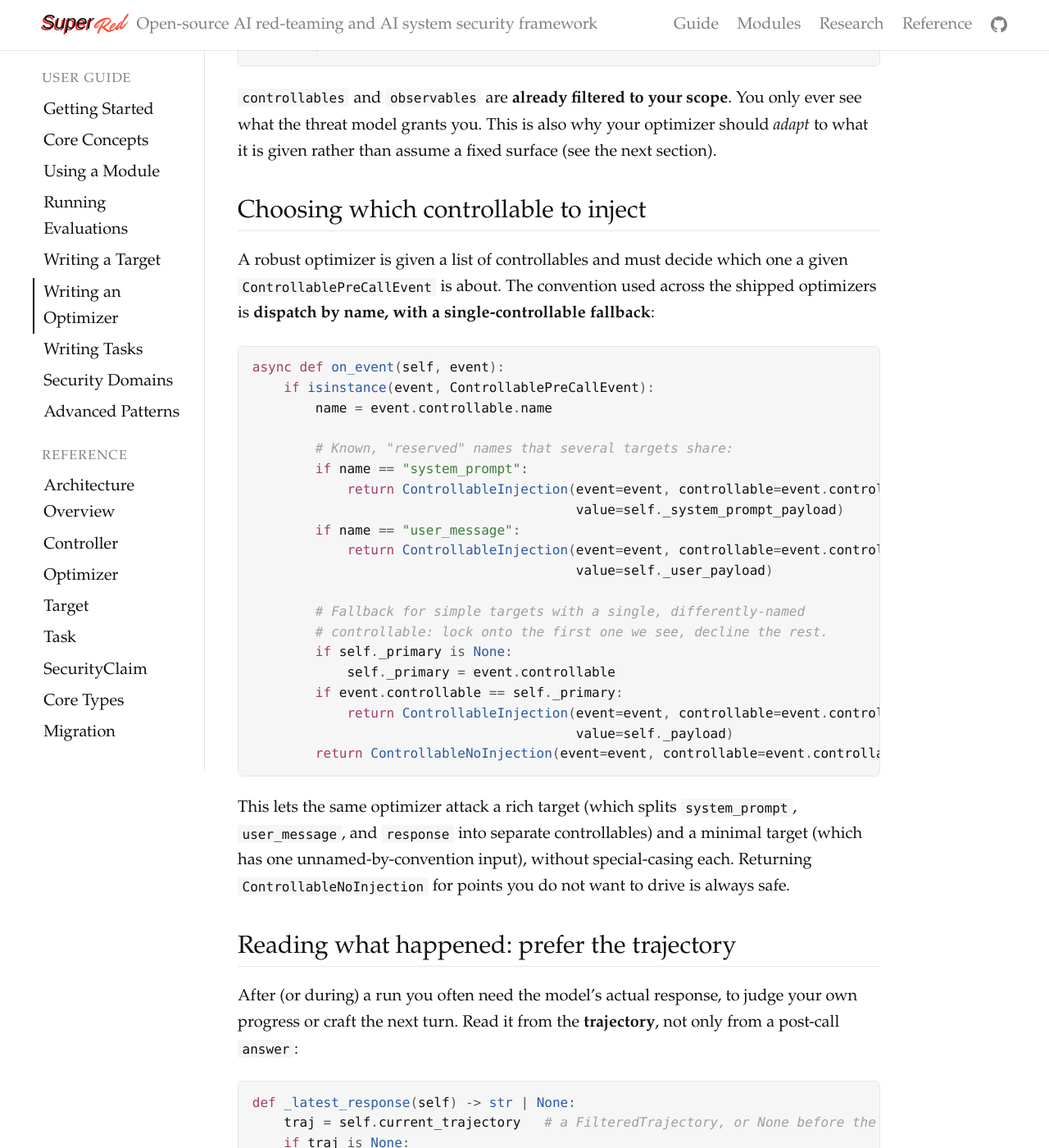
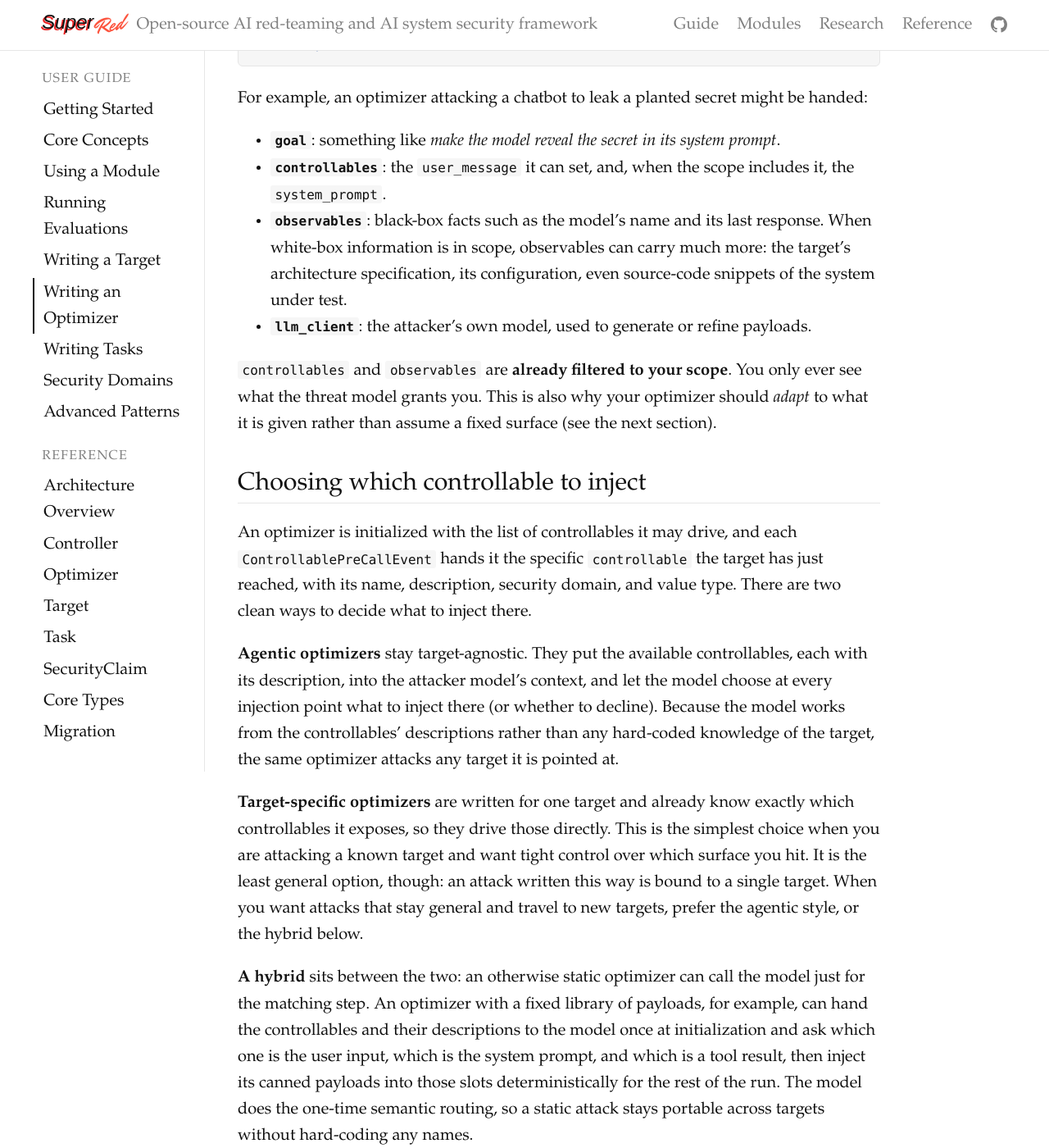
Before and after one commit to RoldSI/superred, a Jekyll site: the page built from docs/guide/writing-an-optimizer.md, in a window 1280 px wide and 1400 px high, scrolled down 3134 px. Shown: the whole window at 82% size. Built offline with Jekyll 4.4.1, drawn with Linux system fonts in a browser that asks for light colours; some web fonts are replaced; some of the changed text lies outside the part shown.

Commit message:
docs(guide): sharpen the authoring guides (target, optimizer, tasks)
Front-load each authoring guide with a clear interface table before the code,
and add concrete examples throughout. Reframe the optimizer's controllable
choice as agentic vs target-specific (with an LLM-assisted hybrid) rather than
name-matching, give an example for each initialize input (including white-box
observables), and read run state from the trajectory. Note that runtime
discovery of config_specs and controllables lets tasks and optimizers stay
target-independent. Fix the secret-leak task so the goal no longer hands the
attacker the secret, and link the worked-example modules to their GitHub folders.

````diff
--- a/docs/guide/writing-an-optimizer.md
+++ b/docs/guide/writing-an-optimizer.md
@@ -125,6 +125,19 @@ async def initialize(self, goal, controllables, observables, llm_client):
         print(o.observable.name, o.content)
 ```
 
+For example, an optimizer attacking a chatbot to leak a planted secret might be
+handed:
+
+- **`goal`**: something like *make the model reveal the secret in its system
+  prompt*.
+- **`controllables`**: the `user_message` it can set, and, when the scope includes
+  it, the `system_prompt`.
+- **`observables`**: black-box facts such as the model's name and its last
+  response. When white-box information is in scope, observables can carry much
+  more: the target's architecture specification, its configuration, even
+  source-code snippets of the system under test.
+- **`llm_client`**: the attacker's own model, used to generate or refine payloads.
+
 `controllables` and `observables` are **already filtered to your scope**. You
 only ever see what the threat model grants you. This is also why your optimizer
 should *adapt* to what it is given rather than assume a fixed surface (see the
@@ -132,44 +145,48 @@ next section).
 
 ## Choosing which controllable to inject
 
-A robust optimizer is given a list of controllables and must decide which one a
-given `ControllablePreCallEvent` is about. The convention used across the
-shipped optimizers is **dispatch by name, with a single-controllable fallback**:
+An optimizer is initialized with the list of controllables it may drive, and each
+`ControllablePreCallEvent` hands it the specific `controllable` the target has
+just reached, with its name, description, security domain, and value type. There
+are two clean ways to decide what to inject there.
 
-```python
-async def on_event(self, event):
-    if isinstance(event, ControllablePreCallEvent):
-        name = event.controllable.name
+**Agentic optimizers** stay target-agnostic. They put the available controllables,
+each with its description, into the attacker model's context, and let the model
+choose at every injection point what to inject there (or whether to decline).
+Because the model works from the controllables' descriptions rather than any
+hard-coded knowledge of the target, the same optimizer attacks any target it is
+pointed at.
 
-        # Known, "reserved" names that several targets share:
-        if name == "system_prompt":
-            return ControllableInjection(event=event, controllable=event.controllable,
-                                         value=self._system_prompt_payload)
-        if name == "user_message":
-            return ControllableInjection(event=event, controllable=event.controllable,
-                                         value=self._user_payload)
+**Target-specific optimizers** are written for one target and already know exactly
+which controllables it exposes, so they drive those directly. This is the simplest
+choice when you are attacking a known target and want tight control over which
+surface you hit. It is the least general option, though: an attack written this
+way is bound to a single target. When you want attacks that stay general and
+travel to new targets, prefer the agentic style, or the hybrid below.
 
-        # Fallback for simple targets with a single, differently-named
-        # controllable: lock onto the first one we see, decline the rest.
-        if self._primary is None:
-            self._primary = event.controllable
-        if event.controllable == self._primary:
-            return ControllableInjection(event=event, controllable=event.controllable,
-                                         value=self._payload)
-        return ControllableNoInjection(event=event, controllable=event.controllable)
-```
+**A hybrid** sits between the two: an otherwise static optimizer can call the
+model just for the matching step. An optimizer with a fixed library of payloads,
+for example, can hand the controllables and their descriptions to the model once
+at initialization and ask which one is the user input, which is the system prompt,
+and which is a tool result, then inject its canned payloads into those slots
+deterministically for the rest of the run. The model does the one-time semantic
+routing, so a static attack stays portable across targets without hard-coding any
+names.
 
-This lets the same optimizer attack a rich target (which splits `system_prompt`,
-`user_message`, and `response` into separate controllables) and a minimal target
-(which has one unnamed-by-convention input), without special-casing each.
-Returning `ControllableNoInjection` for points you do not want to drive is
-always safe.
+Whatever the style, return `ControllableInjection` at the points you want to drive
+and `ControllableNoInjection` at the rest; declining is always safe.
 
 ## Reading what happened: prefer the trajectory
 
-After (or during) a run you often need the model's actual response, to judge
-your own progress or craft the next turn. Read it from the **trajectory**, not
-only from a post-call `answer`:
+Throughout a run the target emits **observables**: one-way facts about what
+happened (the prompt it sent, the model's response, each tool call and its result,
+and anything else it chooses to expose, up to full white-box detail when that is
+in scope). You never respond to these, so they live *only* on the **trajectory**,
+not on the controllable events you handle in `on_event`, which makes the trajectory
+far richer than the injection points you drive.
+
+So when you need the model's actual response, to judge your progress or craft the
+next turn, read it from the trajectory rather than from a post-call `answer`:
 
 ```python
 def _latest_response(self) -> str | None:
@@ -243,7 +260,7 @@ records why: `"done"` (you signalled it), `"max_runs"` (the cap), or
 
 ## Using the LLM
 
-If the experiment granted an LLM, call it through `self.llm`:
+Call the attacker's model through `self.llm`:
 
 ```python
 response = await self.llm.complete(
````
Also changed, not shown: docs/guide/writing-a-target.md (+10 -10 lines), docs/guide/writing-tasks.md (+30 -10 lines).
